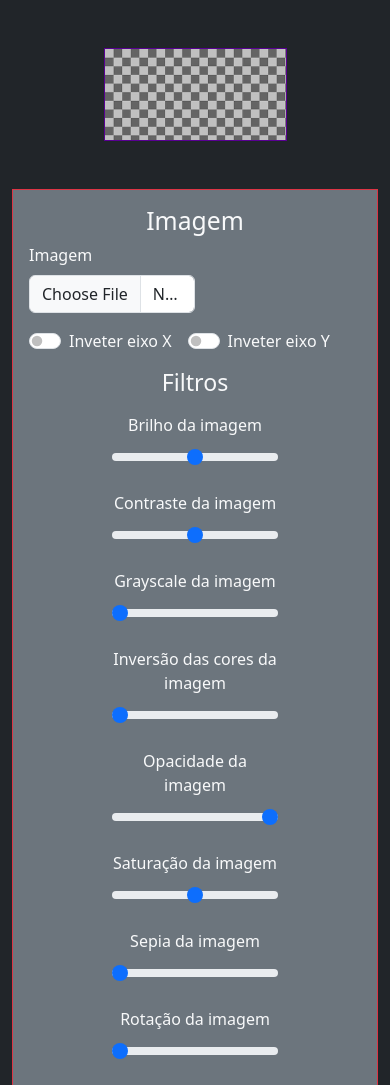
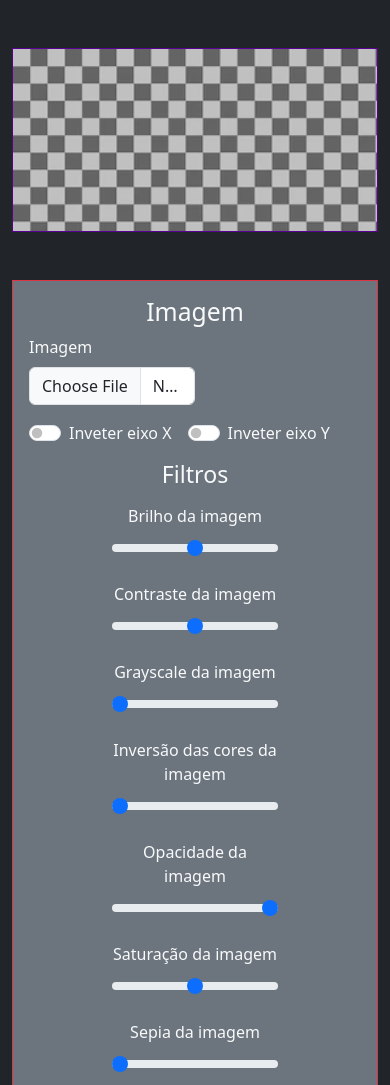
Before and after one commit to WilkerSebastian/image-manupalation-canvas, a website: page index.html in a window 390 px wide. Shown: the top 1085 px of the page. Drawn offline with nearby package versions, Linux system fonts and the light colour scheme.

Commit message:
arrumando a responsividade

```diff
--- a/css/style.css
+++ b/css/style.css
@@ -11,3 +11,14 @@ footer {
     background-color: rgb(15, 15, 15);
 
 }
+
+@media (max-width: 480px) {
+
+    #canvas {
+
+        height: 100%;
+        width: 100%;
+        border: 1px solid rgb(88, 0, 146);
+
+    }
+}
```
